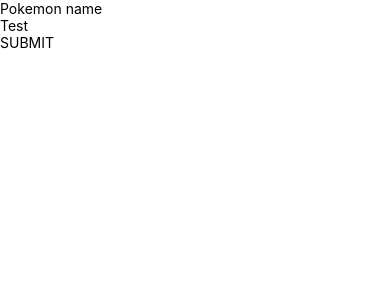
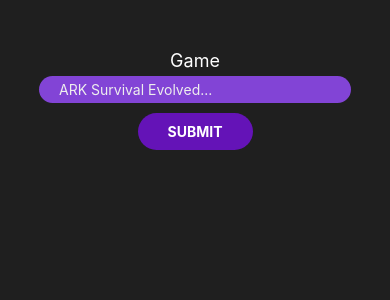
Before and after one commit to IzzetCanSen/GameSaver, a React Native app: screen / in a window 390 px wide. Shown: the top 300 px of the page. Built offline with nearby package versions, Linux system fonts and the light colour scheme; no server answers.

Commit message:
Searcbar layout and design

```diff
--- a/App.tsx
+++ b/App.tsx
@@ -65,34 +65,61 @@
   // getCheapestGame('eldenring');
   // getCheapestGame('arksurvivalevolved');
   // getCheapestGame('nomanssky');
-  getCheapestGame('arksurvivalevolved');
+  // getCheapestGame('arksurvivalevolved');
 
   return (
-    <SafeAreaView>
-      <Text>Pokemon name</Text>
-      <TextInput placeholder="Test" />
-      <TouchableOpacity>
-        <Text>SUBMIT</Text>
-      </TouchableOpacity>
+    <SafeAreaView style={styles.container}>
+      <View style={styles.searchBarContainer}>
+        <Text style={styles.searchBarTitle}>Game</Text>
+        <TextInput
+          style={styles.searchBar}
+          placeholder="ARK Survival Evolved..."
+          placeholderTextColor="#eeeeee"
+        />
+        <TouchableOpacity style={styles.searchBarBtn}>
+          <Text style={styles.searchBarBtnText}>SUBMIT</Text>
+        </TouchableOpacity>
+      </View>
     </SafeAreaView>
   );
 }
 
 const styles = StyleSheet.create({
-  sectionContainer: {
-    marginTop: 32,
-    paddingHorizontal: 24,
+  container: {
+    backgroundColor: '#1f1f1f',
+    height: '100%',
+    paddingTop: 50,
   },
-  sectionTitle: {
-    fontSize: 24,
-    fontWeight: '600',
+  searchBarContainer: {
+    alignItems: 'center',
   },
-  sectionDescription: {
-    marginTop: 8,
+  searchBar: {
+    borderWidth: 0,
+    borderColor: '#6413B7',
+    backgroundColor: '#8244D6',
+    paddingTop: 5,
+    paddingRight: 20,
+    paddingBottom: 5,
+    paddingLeft: 20,
+    borderRadius: 30,
+    marginTop: 5,
+    marginBottom: 10,
+    width: '80%',
+  },
+  searchBarTitle: {
+    color: '#ffffff',
     fontSize: 18,
-    fontWeight: '400',
   },
-  highlight: {
+  searchBarBtn: {
+    backgroundColor: '#6413B7',
+    paddingTop: 10,
+    paddingRight: 30,
+    paddingBottom: 10,
+    paddingLeft: 30,
+    borderRadius: 20,
+  },
+  searchBarBtnText: {
+    color: '#ffffff',
     fontWeight: '700',
   },
 });
```
